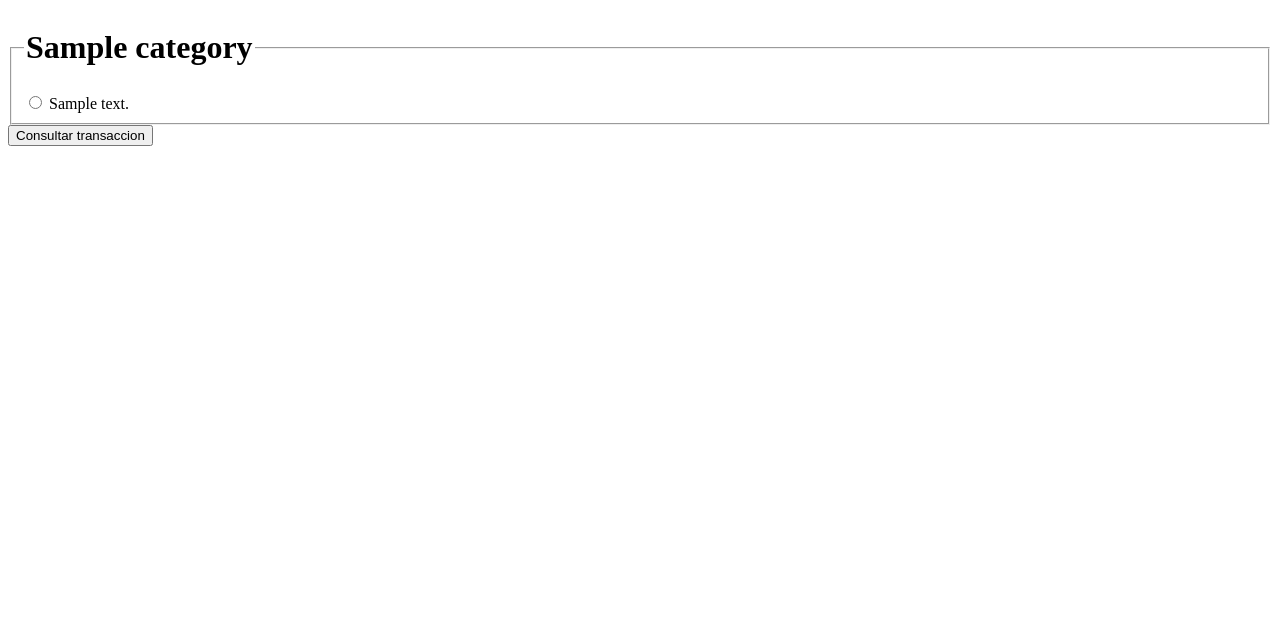
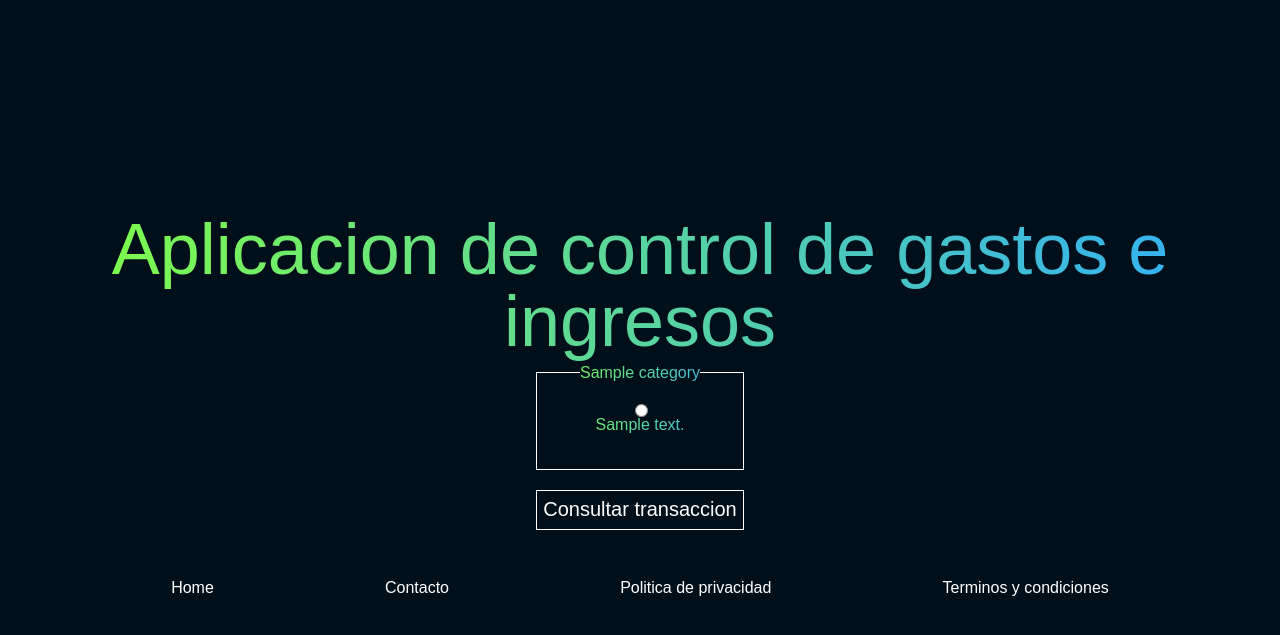
Before and after one commit to felipeantonio0804/Pre-ExpenseTracker, a Django app: page /transactions/details_category/1/ in a window 1280 px wide. Shown: the top 635 px of the page. Run offline with Django 4.2, Linux system fonts and the light colour scheme; tables that the repository leaves empty hold one stand-in row (values such as "Sample post").

Commit message:
Cambio de estilos y de afeccion a otras templates de la plantilla base

```diff
--- a/transactions/static/transactions/style.css
+++ b/transactions/static/transactions/style.css
@@ -47,3 +47,53 @@ footer {
     padding: 50px 0;
     width: 100vw;
 }
+form {
+    background: linear-gradient(
+        to right,
+        hsl(98, 100%, 62%),
+        hsl(204, 100%,  59%)
+    );
+    -webkit-background-clip: text;
+    -webkit-text-fill-color: transparent;
+    text-align: center;
+}
+fieldset {
+    align-items: center;
+    border: 1px solid white;
+    display: flex;
+    flex-direction: column;
+    justify-content: center;
+    padding: 20px 40px;
+}
+
+input[type="submit"] {
+    -webkit-text-fill-color: white;
+    background-color: hsl(205, 100%, 5%);
+    border: 1px solid white;
+    font-size: 20px;
+    height: 40px;
+    margin-top: 20px;
+    width: 100%;
+    cursor: pointer;
+}
+input[type="submit"]:hover, input[type="submit"]:active, .bright:hover, .bright:active {
+    background: linear-gradient(
+        to right,
+        hsl(98, 100%, 62%),
+        hsl(204, 100%,  59%)
+    );
+}
+.niceTitle{
+    background: linear-gradient(
+        to right,
+        hsl(98, 100%, 62%),
+        hsl(204, 100%,  59%)
+    );
+    -webkit-background-clip: text;
+    -webkit-text-fill-color: transparent;
+    text-align: center;
+    color: #71622d;
+    font-size: 40px;
+    height: 10px;
+    padding: 20px 30px 30px;
+}
--- a/transactions/templates/transactions/base.html
+++ b/transactions/templates/transactions/base.html
@@ -13,22 +13,14 @@
         <h1>Aplicacion de control de gastos e ingresos</h1>
     </header>
     <main>
-        <div id="sidebar">
-            {% block sidebar %}
-                <ul>
-                    <li><a href="{% url 'transactionsApp:index' %}">Home</a></li>
-                </ul>
-            {% endblock %}
-        </div>
         <div id="content">
             {% block content %}
             {% endblock %}
         </div>
     </main>
     <footer>
-        <a href="{% url 'transactionsApp:index' %}">App</a>
+        <a href="{% url 'transactionsApp:index' %}">Home</a>
         <a href="#">Contacto</a>
-        <a href="#">Agregar categoria</a>
         <a href="#">Politica de privacidad</a>
         <a href="#">Terminos y condiciones</a>
     </footer>
--- a/transactions/templates/transactions/details.html
+++ b/transactions/templates/transactions/details.html
@@ -2,7 +2,7 @@
 {% block title %}{{category.name}}{% endblock %}
 {% block content %}
     {% if category %}
-        <h2>Listado de transacciones de la categoria {{category.name}}</h2><br/>
+        <h1 class='niceTitle'>Listado de transacciones de la categoria {{category.name}}</h1>
         <ul>
         {% if transactions %}
             {% for transaction in transactions  %}
@@ -14,5 +14,5 @@
         </ul>
     {% endif %}
     <br>
-    <a href="{% url 'transactionsApp:details_category' category.id %}">Consultar las transacciones</a>
+    <a href="{% url 'transactionsApp:details_category' category.id %}" class='bright'>Consultar las transacciones</a>
 {% endblock %}
--- a/transactions/templates/transactions/details_category.html
+++ b/transactions/templates/transactions/details_category.html
@@ -1,3 +1,6 @@
+{% extends "transactions/base.html" %}
+{% block title %}Consultar de: {{category.name}}{% endblock %}
+{% block content %}
     <form action="{% url 'transactionsApp:details_consult_transaction' category.id %}" method='post'>
         {% csrf_token %}
         <fieldset>
@@ -22,3 +25,4 @@
         </fieldset>
         <input type="submit" value='Consultar transaccion'>
     </form>
+{% endblock %}
--- a/transactions/templates/transactions/index.html
+++ b/transactions/templates/transactions/index.html
@@ -2,7 +2,7 @@
 {% block title %}My amazing app{% endblock %}
 {% block content %}
     {% if category_list %}
-        <h1>Listado de categorias</h1>
+        <h1 class='niceTitle'>Listado de categorias</h1>
         <ul>
         {% for category in category_list  %}
             <li><a href="{% url 'transactionsApp:details' category.id %}">{{category.name}}</a></li>
```
Also changed, not shown: transactions/templates/transactions/results.html (+6 -3 lines). Lines whose indentation alone changed are shown as unchanged.
